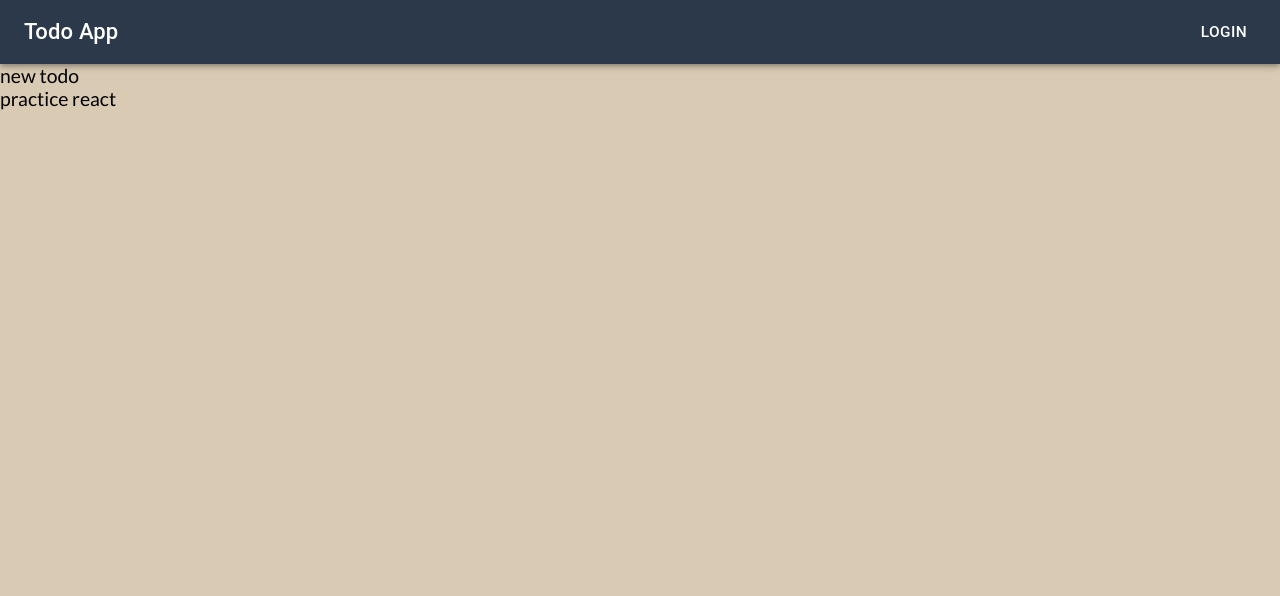
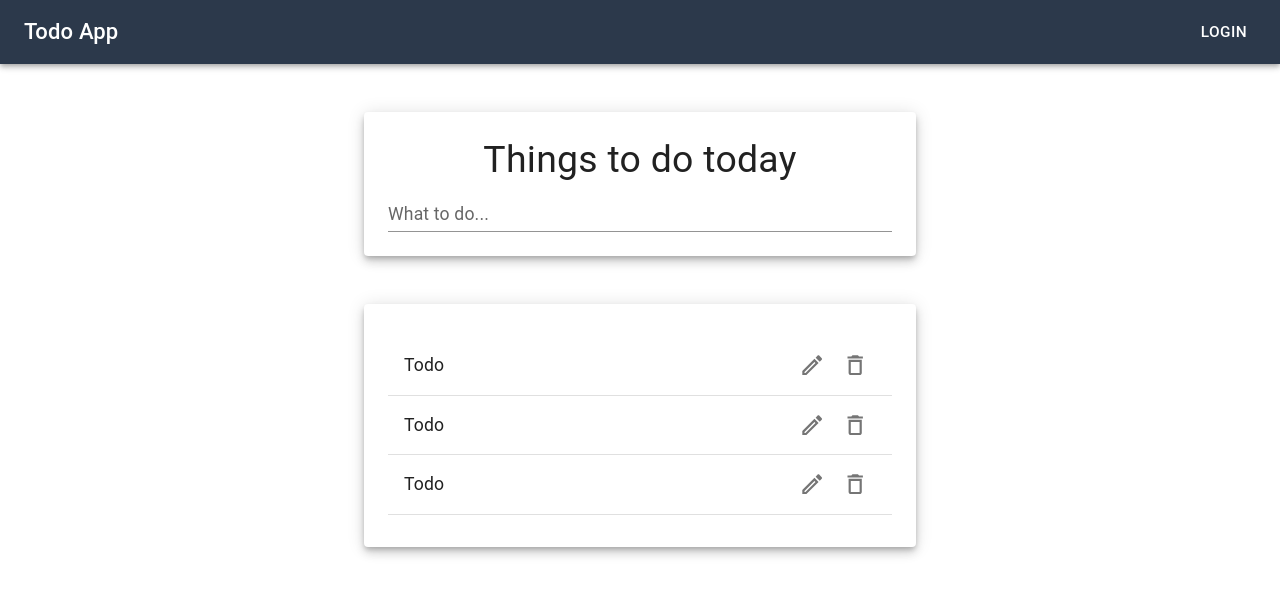
Before and after one commit to j45t7/todo-mern, a React (Create React App) app in the folder frontend/: page / in a window 1280 px wide. Shown: the top 596 px of the page. Built offline with nearby package versions, Linux system fonts and the light colour scheme.

Commit message:
add styling

```diff
--- a/frontend/src/App.js
+++ b/frontend/src/App.js
@@ -1,13 +1,41 @@
 import logo from './logo.svg'
 import './App.css'
+import Paper from '@mui/material/Paper'
+import Container from '@mui/material/Container'
+import Typography from '@mui/material/Typography'
 import TodoList from './components/TodoList'
 import Header from './components/Header'
-
+import Box from '@mui/material/Box'
+import NewTodo from './components/NewTodo'
 function App() {
   return (
     <>
       <Header />
-      <TodoList />
+      <Container component='main' maxWidth='sm' sx={{ mb: 4 }}>
+        <Paper
+          elevation={6}
+          sx={{
+            my: { xs: 3, md: 6 },
+            p: { xs: 2, md: 3 },
+          }}
+        >
+          <Typography component='h1' variant='h4' align='center'>
+            Things to do today
+          </Typography>
+          <NewTodo />
+        </Paper>
+      </Container>
+      <Container component='main' maxWidth='sm' sx={{ mb: 4 }}>
+        <Paper
+          elevation={6}
+          sx={{
+            my: { xs: 3, md: 6 },
+            p: { xs: 2, md: 3 },
+          }}
+        >
+          <TodoList />
+        </Paper>
+      </Container>
     </>
   )
 }
--- a/frontend/src/components/NewTodo.js
+++ b/frontend/src/components/NewTodo.js
@@ -1,10 +1,19 @@
 import React from 'react'
-
+import Grid from '@mui/material/Grid'
+import TextField from '@mui/material/TextField'
 const NewTodo = () => {
   return (
-    <div>
-      <p>new todo</p>
-    </div>
+    <Grid container spacing={3}>
+      <Grid item xs={12}>
+        <TextField
+          id='todo'
+          name='todo'
+          label='What to do...'
+          fullWidth
+          variant='standard'
+        />
+      </Grid>
+    </Grid>
   )
 }
 
--- a/frontend/src/components/Todo.js
+++ b/frontend/src/components/Todo.js
@@ -1,10 +1,30 @@
 import React from 'react'
+import Box from '@mui/material/Box'
+import List from '@mui/material/List'
+import ListItem from '@mui/material/ListItem'
+import ListItemIcon from '@mui/material/ListItemIcon'
+import ListItemText from '@mui/material/ListItemText'
+import Divider from '@mui/material/Divider'
+import InboxIcon from '@mui/icons-material/Inbox'
+import DraftsIcon from '@mui/icons-material/Drafts'
+import CreateOutlinedIcon from '@mui/icons-material/CreateOutlined'
+import DeleteOutlineOutlinedIcon from '@mui/icons-material/DeleteOutlineOutlined'
+import IconButton from '@mui/material/IconButton'
 
 const Todo = () => {
   return (
-    <div>
-      <p>practice react</p>
-    </div>
+    <>
+      <ListItem>
+        <ListItemText primary='Todo' />
+        <IconButton>
+          <CreateOutlinedIcon />
+        </IconButton>
+        <IconButton>
+          <DeleteOutlineOutlinedIcon />
+        </IconButton>
+      </ListItem>
+      <Divider />
+    </>
   )
 }
 
--- a/frontend/src/components/TodoList.js
+++ b/frontend/src/components/TodoList.js
@@ -1,13 +1,30 @@
 import React from 'react'
+import Box from '@mui/material/Box'
+import List from '@mui/material/List'
+import ListItem from '@mui/material/ListItem'
+import ListItemButton from '@mui/material/ListItemButton'
+import ListItemIcon from '@mui/material/ListItemIcon'
+import ListItemText from '@mui/material/ListItemText'
+import Divider from '@mui/material/Divider'
+import InboxIcon from '@mui/icons-material/Inbox'
+import DraftsIcon from '@mui/icons-material/Drafts'
+import Grid from '@mui/material/Grid'
 import NewTodo from './NewTodo'
 import Todo from './Todo'
 
 const TodoList = () => {
   return (
-    <div>
-      <NewTodo />
-      <Todo />
-    </div>
+    <Grid container spacing={3}>
+      <Grid item xs={12}>
+        <Box sx={{ width: '100%' }}>
+          <List>
+            <Todo />
+            <Todo />
+            <Todo />
+          </List>
+        </Box>
+      </Grid>
+    </Grid>
   )
 }
 
--- a/frontend/src/index.css
+++ b/frontend/src/index.css
@@ -11,5 +11,5 @@ body {
   font-family: 'Lato', sans-serif;
   font-size: 1.1rem;
   height: 100%;
-  background: #d9cab3;
+  background: #fff;
 }
```
